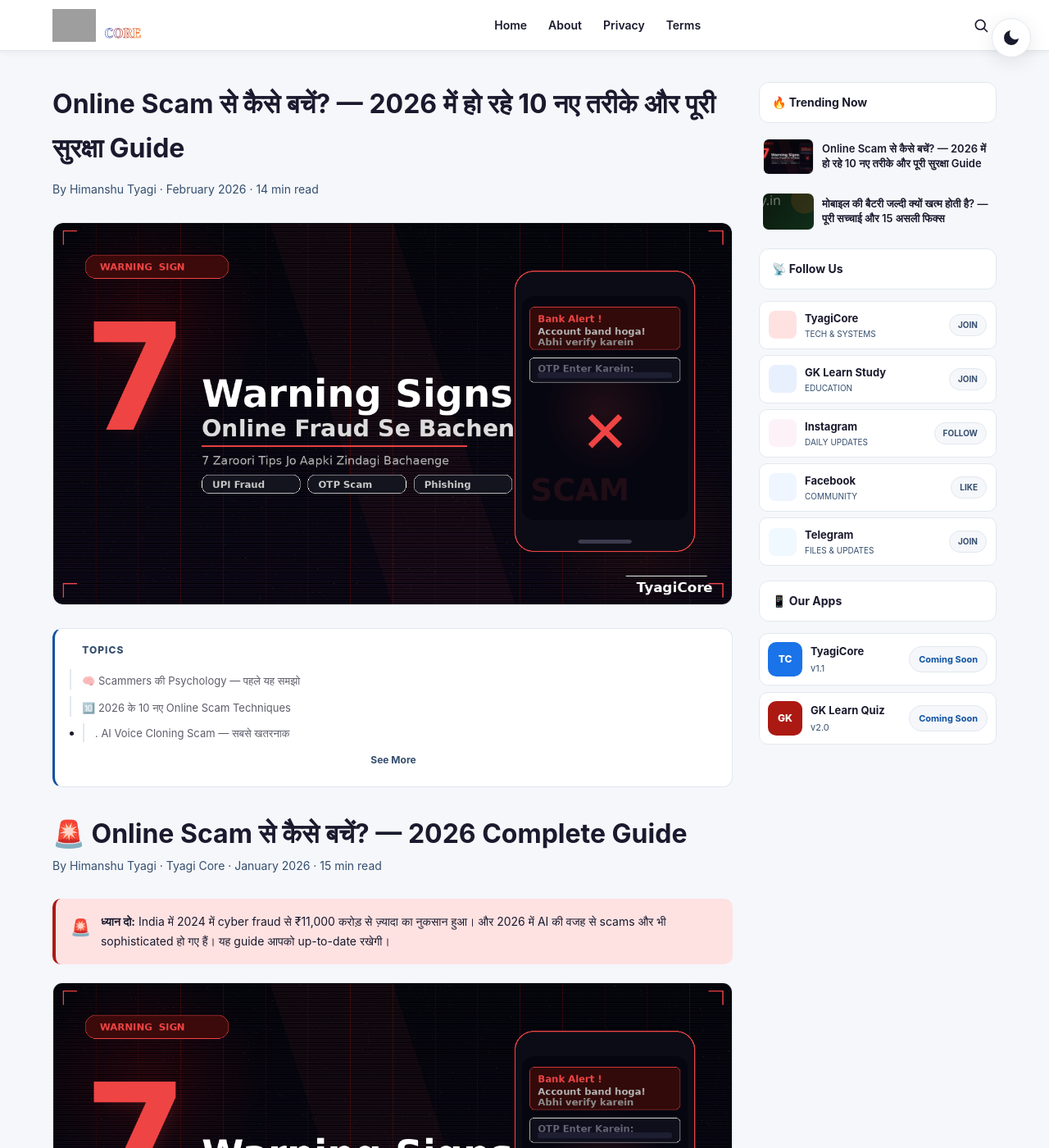
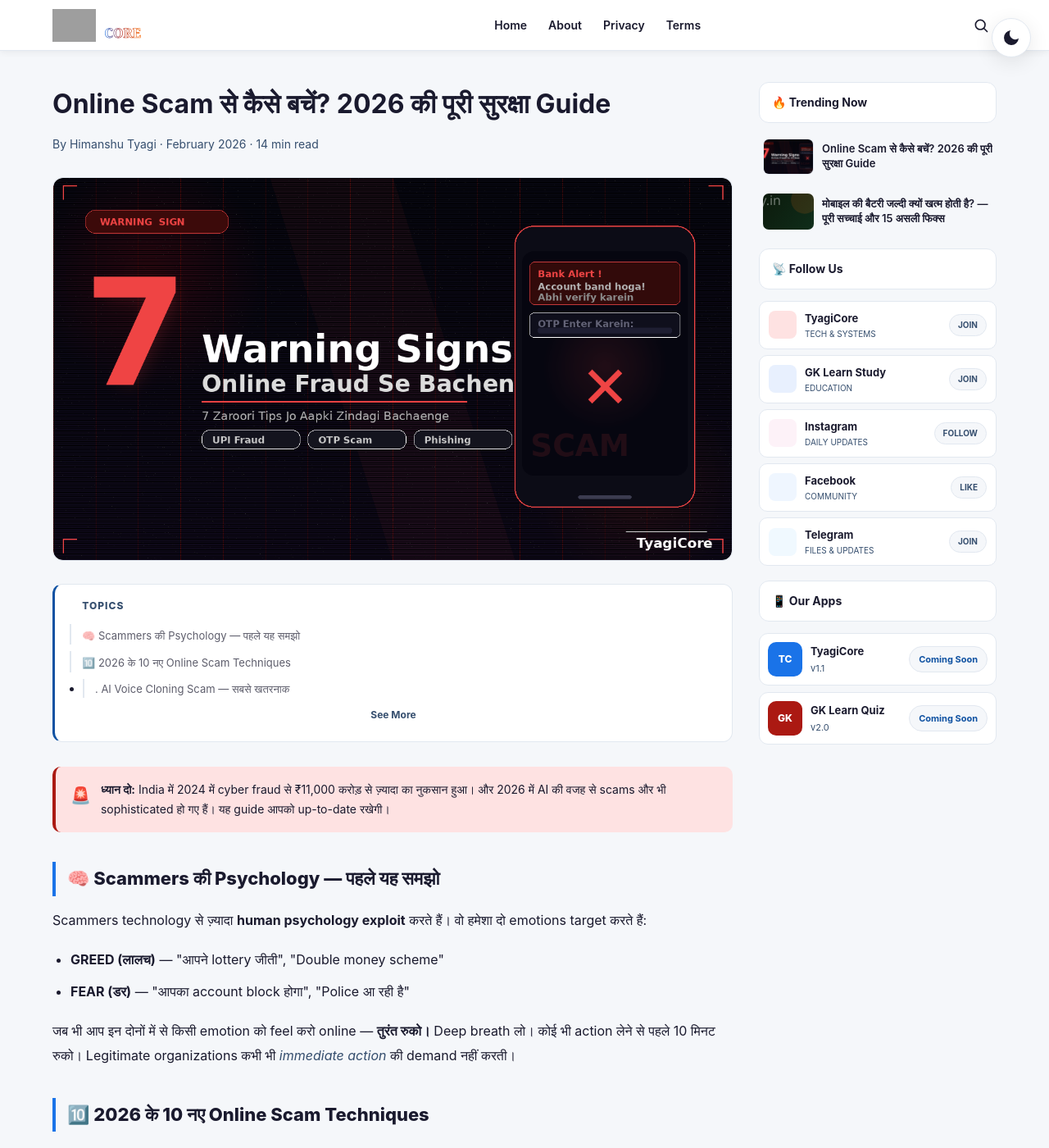
Before and after one commit to HimanshuTyagiJi/TyagiCore, a Jekyll site: the page built from online-scam-se-kaise-bache-2026.html, in a window 1280 px wide and 1400 px high. Shown: the whole window at 82% size. Built offline with Jekyll 4.4.1, drawn with Linux system fonts in a browser that asks for light colours; comment, search, counter and statistics services are not loaded; grey boxes are pictures that could not be loaded.

Commit message:
Update online-scam-se-kaise-bache-2026.html

```diff
--- a/online-scam-se-kaise-bache-2026.html
+++ b/online-scam-se-kaise-bache-2026.html
@@ -1,6 +1,6 @@
 ---
 layout: default
-title: "Online Scam से कैसे बचें? — 2026 में हो रहे 10 नए तरीके और पूरी सुरक्षा Guide"
+title: "Online Scam से कैसे बचें? 2026 की पूरी सुरक्षा Guide"
 description: "2026 में online fraud के नए-नए तरीके आ गए हैं — AI voice cloning, deepfake video, fake UPI QR। जानें कैसे पहचानें और कैसे बचें। Complete Hindi guide।"
 image: "assets/images/thumbnail-online-fraud.png"
 is_post: true
@@ -11,23 +11,12 @@ author: "Himanshu Tyagi"
 
 
 
-<h1>🚨 Online Scam से कैसे बचें? — 2026 Complete Guide</h1>
-<p style="color:var(--text-muted);font-size:14px;margin-bottom:28px;">By Himanshu Tyagi · Tyagi Core · January 2026 · 15 min read</p>
 
 <div class="tip-box danger">
   <span class="tip-icon">🚨</span>
   <div class="tip-text"><strong>ध्यान दो:</strong> India में 2024 में cyber fraud से ₹11,000 करोड़ से ज़्यादा का नुकसान हुआ। और 2026 में AI की वजह से scams और भी sophisticated हो गए हैं। यह guide आपको up-to-date रखेगी।</div>
 </div>
-<!-- AUTO-GENERATED HERO IMAGE -->
-<div class="post-hero-img" id="post-hero-wrap">
-  <img
-    src="assets/images/thumbnail-online-fraud.png"
-    data-title="Online Scam से कैसे बचें? 2026 Guide"
-    data-autothumb="true"
-    alt="Online Scam से बचने की पूरी guide — Tyagi Core"
-    width="1280" height="720"
-  >
-</div>
+
 
 <article class="post-content">
 
```
